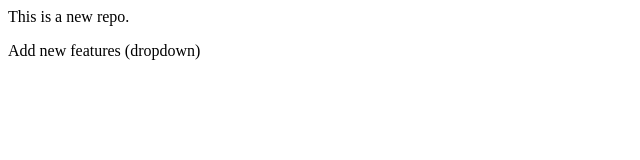
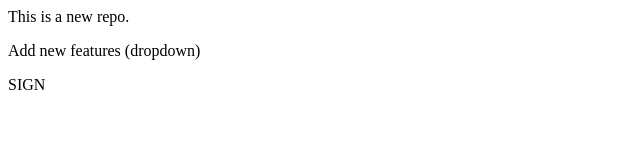
Before and after one commit to Anandkumarsingh00/Localrepo, a plain HTML site: page index.html in a window 1280 px wide. Shown: the full height of the page, 0-640 px from the left. Drawn offline with Linux system fonts and the light colour scheme.

Commit message:
Add sign

```diff
--- a/index.html
+++ b/index.html
@@ -1,2 +1,3 @@
 <p>This is a new repo.</p>
 <p>Add new features (dropdown) </p>
+<p>SIGN</p>
```
